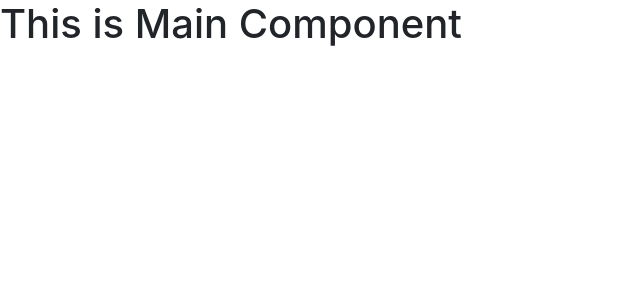
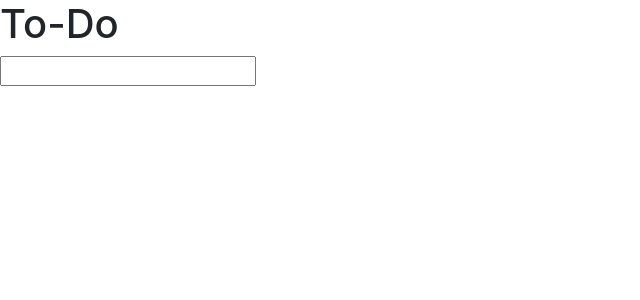
Before and after one commit to Gaurav-dawadi/To-do-App-using-React-, a React (Create React App) app: page / in a window 1280 px wide. Shown: the top 300 px of the page, without its empty margins (0-640 px from the left). Built offline with nearby package versions, Linux system fonts and the light colour scheme.

Commit message:
feat: create operation of Todo using redux complete

```diff
--- a/package.json
+++ b/package.json
@@ -10,6 +10,7 @@
     "react-dom": "^17.0.1",
     "react-redux": "^7.2.2",
     "react-scripts": "4.0.1",
+    "react-uuid": "^1.0.2",
     "redux": "^4.0.5",
     "web-vitals": "^0.2.4"
   },
--- a/src/components/App.js
+++ b/src/components/App.js
@@ -1,13 +1,31 @@
 import React from 'react'
+import TodoForm from './todoForm'
+import TodoList from './todoList'
+import {connect} from 'react-redux'
 
 class App extends React.Component{
     render(){
+        const list = this.props.newState.todoList.map((data, id) => {
+            return(
+                <TodoList key={id} text={data}/>
+            )
+        })
+
         return(
             <div>
-                <h1>This is Main Component</h1>
+                <h1>To-Do</h1>
+                <TodoForm />
+                {list}
             </div>
         )
     }
 }
 
-export default App
+const mapStateToProps = state => {
+    console.log("The state is", state.allReducer)
+    return{
+        newState: state.allReducer,
+    }
+}
+
+export default connect(mapStateToProps,null)(App)
--- /dev/null
+++ b/src/components/todoForm.js
@@ -0,0 +1,44 @@
+import React from 'react'
+import uuid from 'react-uuid'
+import { connect } from 'react-redux'
+import { ADD_TODO } from '../redux/actions/actionCreators'
+
+
+class TodoForm extends React.Component{
+
+    state = {
+        input: '',
+        id: ''
+    }
+
+    handleChange(event){
+        this.setState({
+            input: event.target.value,
+            id: uuid()
+        })
+    }
+    handleSubmit(event){
+        event.preventDefault()
+        this.props.whenSubmit(this.state.input)
+        this.setState({
+            input: ''
+        })
+    }
+    render(){
+        return(
+            <div>
+                <form onSubmit={this.handleSubmit.bind(this)}>
+                    <input value={this.state.input} onChange={this.handleChange.bind(this)}/>
+                </form>
+            </div>
+        )
+    }
+}
+
+const mapDispatchToProps = (dispatch) => {
+    return{
+        whenSubmit: (data) => {dispatch(ADD_TODO(data))}
+    }
+}
+
+export default connect(null, mapDispatchToProps)(TodoForm)
--- /dev/null
+++ b/src/components/todoList.js
@@ -0,0 +1,14 @@
+import React from 'react'
+
+
+class TodoList extends React.Component{
+    render(){
+        return(
+            <div>
+                {this.props.text}
+            </div>
+        )
+    }
+}
+
+export default TodoList
--- a/src/redux/actions/actionCreators.js
+++ b/src/redux/actions/actionCreators.js
@@ -2,21 +2,24 @@ import { ADD_TASK, EDIT_TASK, DELETE_TASK } from './actionTypes'
 
 
 export const ADD_TODO = (data) => {
+    console.log(`New Task ${data} Added`)
     return{
         type: ADD_TASK,
-        data
+        payload: data,
     }
 }
 
 export const EDIT_TODO = (data, id) => {
+    console.log(`Task ${data} EDITED`)
     return{
         type: EDIT_TASK,
-        data,
+        payload: data,
         id
     }
 }
 
 export const DELETE_TODO = (id) => {
+    console.log(`Task with ID ${id} DELETED`)
     return{
         type: DELETE_TASK,
         id
--- a/src/redux/reducers/Reducer.js
+++ b/src/redux/reducers/Reducer.js
@@ -1,16 +1,17 @@
 import { ADD_TASK, EDIT_TASK, DELETE_TASK } from '../actions/actionTypes'
 
 const initialState = {
-    todoList: [],
-    input: '',
-    id: ''
+    todoList: JSON.parse(localStorage.getItem('ToDo')) || []
 }
 
 const addReducer = (state=initialState, action) => {
     switch (action.type){
         case ADD_TASK:
-            // return [...state.todoList, action.data]
-            return {}
+            const newList = [...state.todoList, action.payload];
+            localStorage.setItem('Todo', JSON.stringify(newList));
+            return {
+                todoList: newList
+            };
         case EDIT_TASK:
             return {}
         case DELETE_TASK:
```
Also changed, not shown: 2 other files (tests, documents, lock files or other folders).
